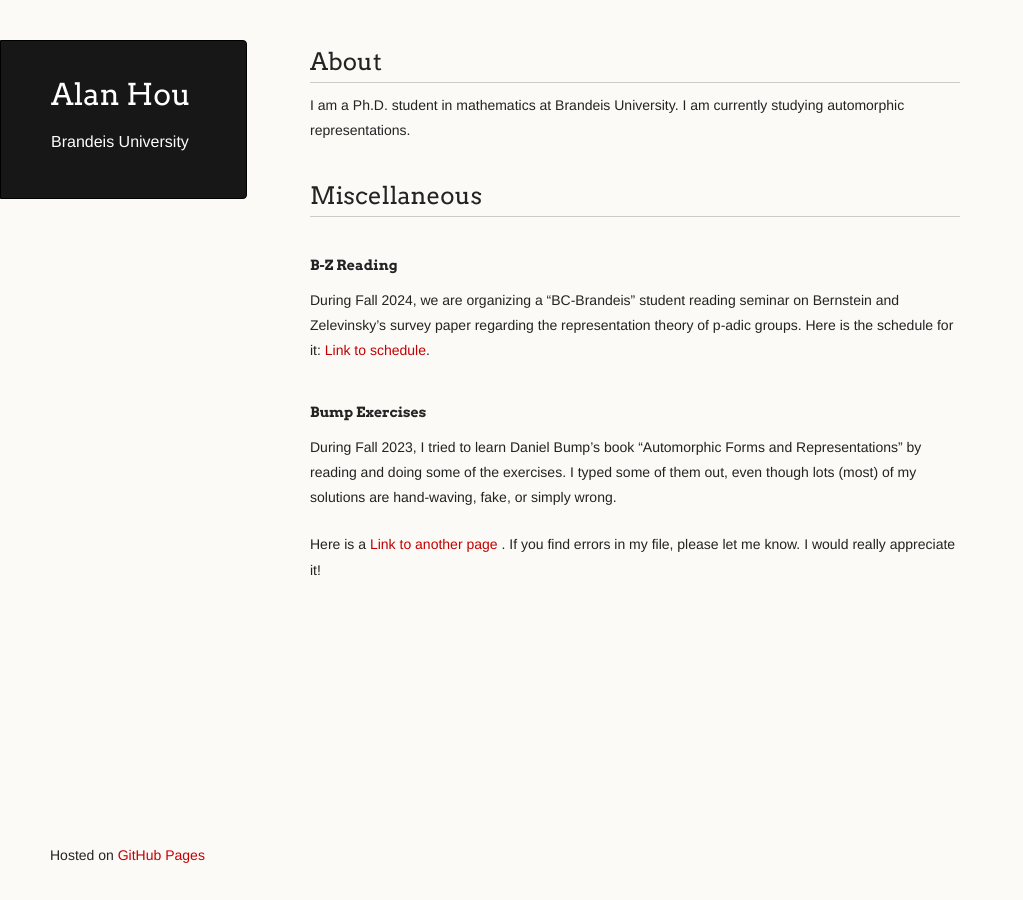
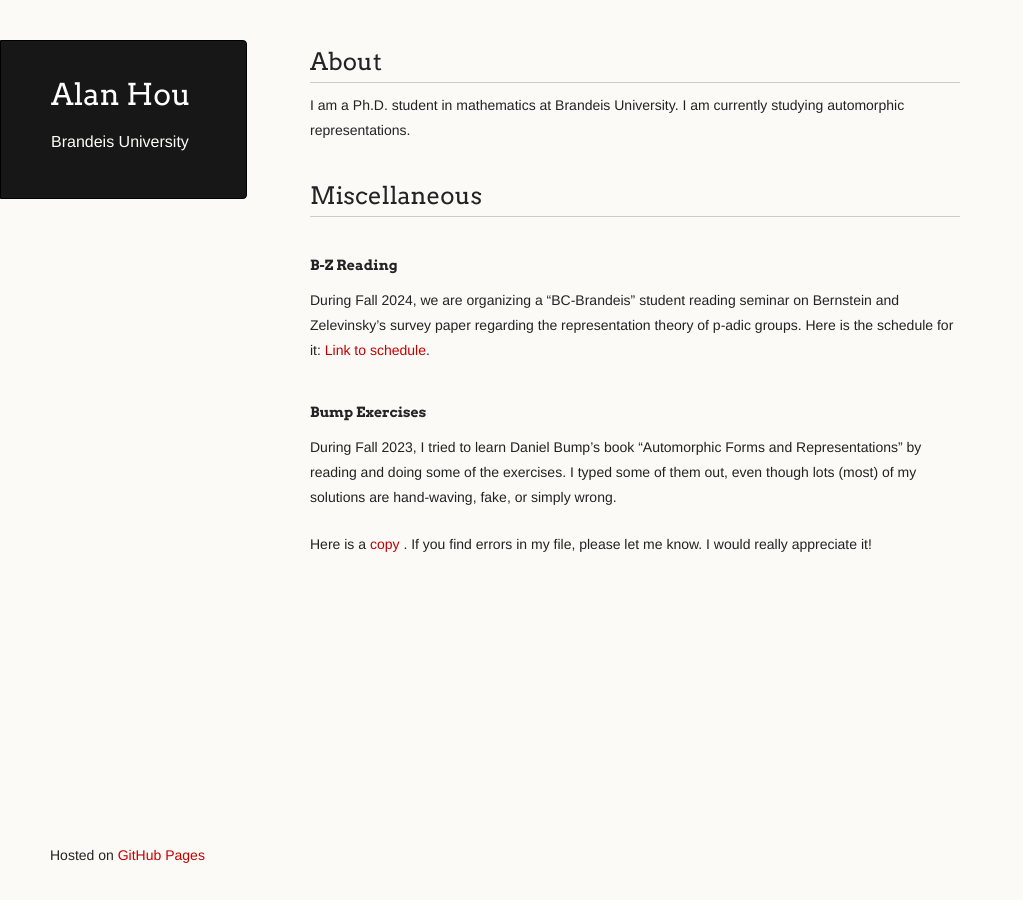
Before and after one commit to axhou/axhou.github.io, a Jekyll site: the page built from index.md, in a window 1280 px wide. Shown: the whole page, without its empty margins (0-1023 px from the left). Built offline with Jekyll 4.4.1, drawn with Linux system fonts in a browser that asks for light colours; our own code applies the rules of GitHub Pages for plain Markdown files.

Commit message:
Update index.md

```diff
--- a/index.md
+++ b/index.md
@@ -17,4 +17,4 @@
 #### Bump Exercises
 During Fall 2023, I tried to learn Daniel Bump's book "Automorphic Forms and Representations" by reading and doing some of the exercises. I typed some of them out, even though lots (most) of my solutions are hand-waving, fake, or simply wrong.
 
-Here is a [Link to another page](./docs/Exercise (28).html) . If you find errors in my file, please let me know. I would really appreciate it!
+Here is a [copy](./docs/Exercise.pdf) . If you find errors in my file, please let me know. I would really appreciate it!
```
